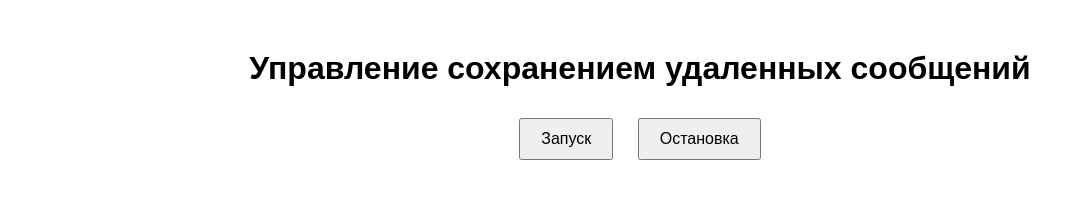
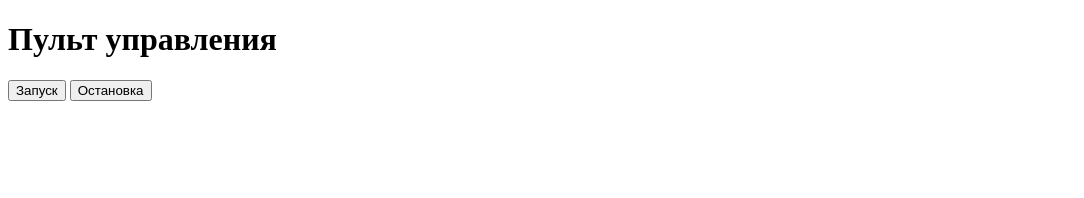
Before and after one commit to owllx/mini-owlx.github.io, a plain HTML site: page index.html in a window 1280 px wide. Shown: the whole page, without its empty margins (0-1084 px from the left). Drawn offline with Linux system fonts and the light colour scheme.

Commit message:
Update index.html

```diff
--- a/index.html
+++ b/index.html
@@ -1,36 +1,20 @@
 <!DOCTYPE html>
-<html lang="ru">
+<html lang="en">
 <head>
     <meta charset="UTF-8">
     <meta name="viewport" content="width=device-width, initial-scale=1.0">
-    <title>Мини-приложение</title>
-    <style>
-        body {
-            font-family: Arial, sans-serif;
-            text-align: center;
-            margin: 50px;
-        }
-        button {
-            padding: 10px 20px;
-            font-size: 16px;
-            margin: 10px;
-            cursor: pointer;
-        }
-    </style>
+    <title>Пульт управления</title>
 </head>
 <body>
-    <h1>Управление сохранением удаленных сообщений</h1>
-    <button id="startButton">Запуск</button>
-    <button id="stopButton">Остановка</button>
+    <h1>Пульт управления</h1>
+    <button onclick="sendAction('start')">Запуск</button>
+    <button onclick="sendAction('stop')">Остановка</button>
 
     <script>
-        document.getElementById('startButton').onclick = function() {
-            // Здесь будет код для отправки команды запуска
-        };
-
-        document.getElementById('stopButton').onclick = function() {
-            // Здесь будет код для отправки команды остановки
-        };
+        function sendAction(action) {
+            const data = { action }; // Создаём объект с командой
+            Telegram.WebApp.sendData(JSON.stringify(data)); // Отправляем данные боту
+        }
     </script>
 </body>
 </html>
```
